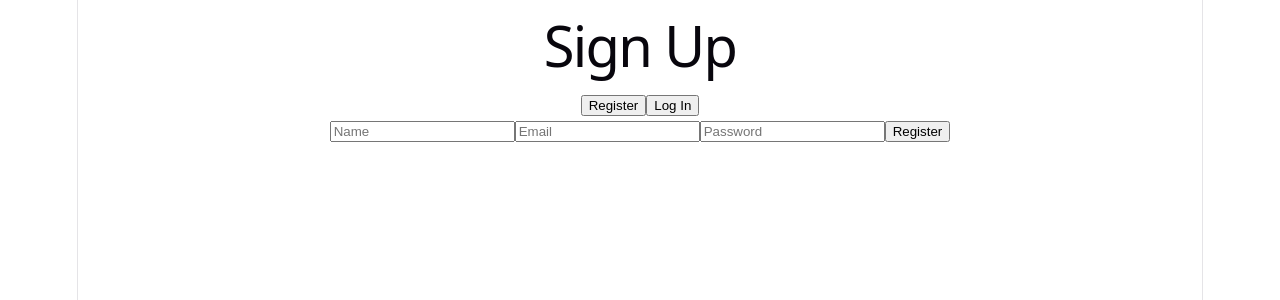
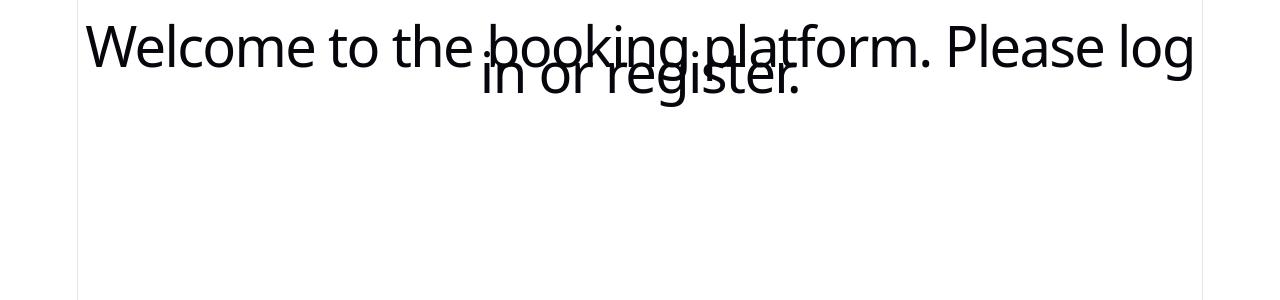
Before and after one commit to aarekhrijal/booking-platform, a React (Vite) app in the folder client/: page / in a window 1280 px wide. Shown: the top 300 px of the page. Built offline with nearby package versions, Linux system fonts and the light colour scheme.

Commit message:
add Service model, admin-protected create route, public list route, services page

```diff
--- a/client/src/App.jsx
+++ b/client/src/App.jsx
@@ -1,11 +1,11 @@
 import { useState, useEffect } from 'react'
+import { BrowserRouter, Routes, Route } from 'react-router-dom'
+import HomePage from './pages/HomePage'
+import RegisterPage from './pages/RegisterPage'
+import LoginPage from './pages/LoginPage'
+import ServicesPage from './pages/ServicesPage'
 
 function App() {
-  const [mode, setMode] = useState('register') // 'register' or 'login'
-  const [name, setName] = useState('')
-  const [email, setEmail] = useState('')
-  const [password, setPassword] = useState('')
-  const [error, setError] = useState('')
   const [user, setUser] = useState(null)
 
   useEffect(() => {
@@ -15,31 +15,7 @@ function App() {
     }
   }, [])
 
-  const handleSubmit = async (e) => {
-    e.preventDefault()
-    setError('')
-
-    const url = mode === 'register'
-      ? 'http://localhost:5000/api/auth/register'
-      : 'http://localhost:5000/api/auth/login'
-
-    const body = mode === 'register'
-      ? { name, email, password }
-      : { email, password }
-
-    const response = await fetch(url, {
-      method: 'POST',
-      headers: { 'Content-Type': 'application/json' },
-      body: JSON.stringify(body)
-    })
-
-    const data = await response.json()
-
-    if (!response.ok) {
-      setError(data.error)
-      return
-    }
-
+  const handleAuth = (data) => {
     localStorage.setItem('token', data.token)
     localStorage.setItem('user', JSON.stringify(data.user))
     setUser(data.user)
@@ -51,51 +27,15 @@ function App() {
     setUser(null)
   }
 
-  if (user) {
-    return (
-      <div>
-        <h1>Welcome, {user.name}</h1>
-        <p>Role: {user.role}</p>
-        <button onClick={handleLogout}>Log out</button>
-      </div>
-    )
-  }
-
   return (
-    <div>
-      <h1>{mode === 'register' ? 'Sign Up' : 'Log In'}</h1>
-
-      <button onClick={() => setMode('register')}>Register</button>
-      <button onClick={() => setMode('login')}>Log In</button>
-
-      <form onSubmit={handleSubmit}>
-        {mode === 'register' && (
-          <input
-            type="text"
-            placeholder="Name"
-            value={name}
-            onChange={(e) => setName(e.target.value)}
-          />
-        )}
-        <input
-          type="email"
-          placeholder="Email"
-          value={email}
-          onChange={(e) => setEmail(e.target.value)}
-        />
-        <input
-          type="password"
-          placeholder="Password"
-          value={password}
-          onChange={(e) => setPassword(e.target.value)}
-        />
-        <button type="submit">
-          {mode === 'register' ? 'Register' : 'Log In'}
-        </button>
-      </form>
-
-      {error && <p style={{ color: 'red' }}>{error}</p>}
-    </div>
+    <BrowserRouter>
+      <Routes>
+        <Route path="/" element={<HomePage user={user} onLogout={handleLogout} />} />
+        <Route path="/register" element={<RegisterPage onAuth={handleAuth} />} />
+        <Route path="/login" element={<LoginPage onAuth={handleAuth} />} />
+        <Route path="/services" element={<ServicesPage />} />
+      </Routes>
+    </BrowserRouter>
   )
 }
 
--- /dev/null
+++ b/client/src/pages/ServicesPage.jsx
@@ -0,0 +1,34 @@
+import { useState, useEffect } from 'react'
+
+function ServicesPage() {
+  const [services, setServices] = useState([])
+  const [loading, setLoading] = useState(true)
+
+  useEffect(() => {
+    fetch('http://localhost:5000/api/services')
+      .then(res => res.json())
+      .then(data => {
+        setServices(data)
+        setLoading(false)
+      })
+  }, [])
+
+  if (loading) {
+    return <p>Loading services...</p>
+  }
+
+  return (
+    <div>
+      <h1>Our Services</h1>
+      {services.map(service => (
+        <div key={service.id}>
+          <h3>{service.name}</h3>
+          <p>{service.description}</p>
+          <p>{service.duration} minutes — NPR {service.price}</p>
+        </div>
+      ))}
+    </div>
+  )
+}
+
+export default ServicesPage
```
